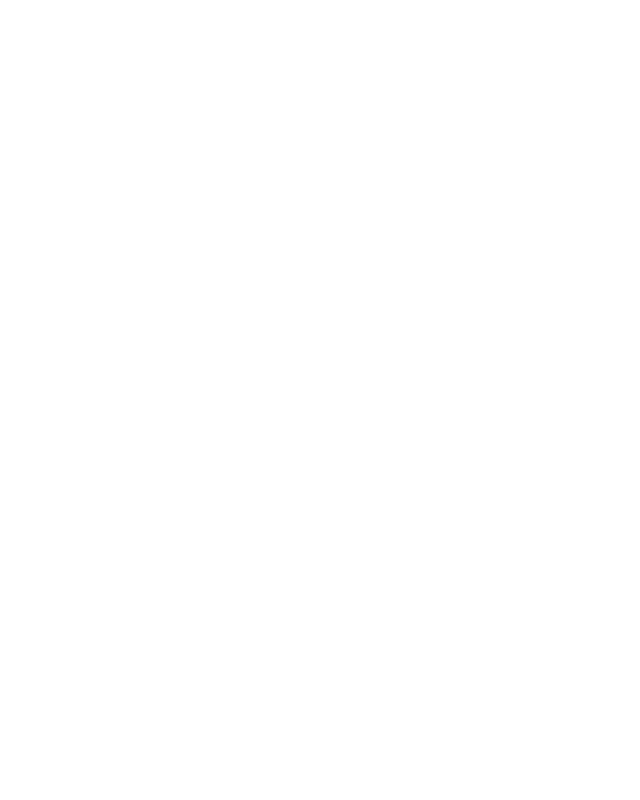
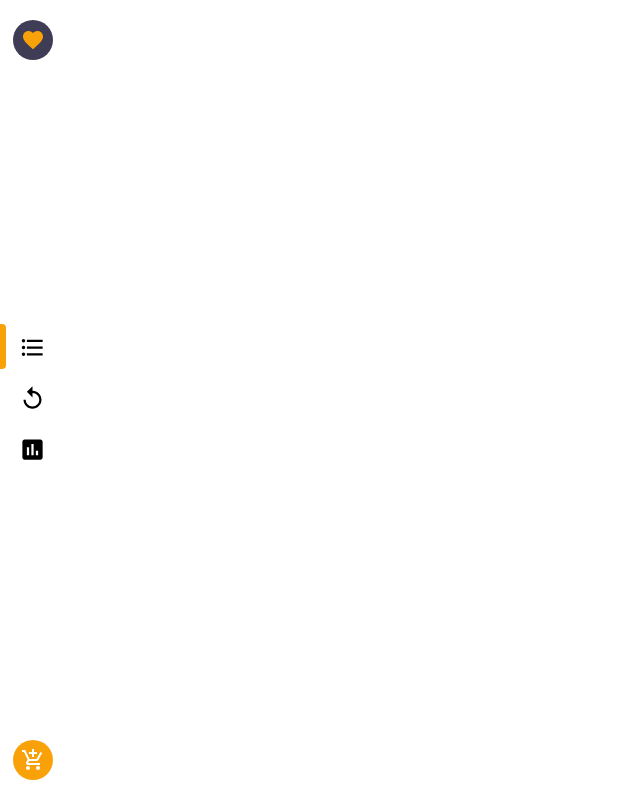
Before and after one commit to halimyusuf/shoppingfy, a Next.js app: page / in a window 1280 px wide. Shown: the whole page, without its empty margins (0-640 px from the left). Built offline with nearby package versions, Linux system fonts and the light colour scheme.

Commit message:
chore: render app in default layout

```diff
--- a/pages/_app.js
+++ b/pages/_app.js
@@ -1,7 +1,12 @@
-import '../styles/globals.css'
+import "../styles/globals.css";
+import DefaultLayout from "../layouts/default";
 
 function MyApp({ Component, pageProps }) {
-  return <Component {...pageProps} />
+  return (
+    <DefaultLayout>
+      <Component {...pageProps} />
+    </DefaultLayout>
+  );
 }
 
-export default MyApp
+export default MyApp;
```
